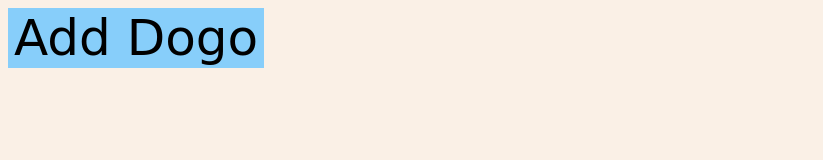
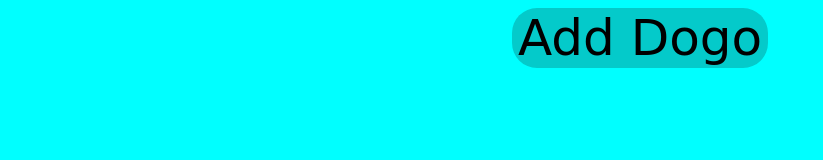
Before and after one commit to geekunny/Web-D, a plain HTML site: page Project-3/index.html in a window 1280 px wide. Shown: the whole page, without its empty margins (0-823 px from the left). Drawn offline with Linux system fonts and the light colour scheme.

Commit message:
half done

```diff
--- a/Project-3/index.html
+++ b/Project-3/index.html
@@ -9,7 +9,7 @@
 </head>
 <body>
     <div class="dogos">
-        <button>Add Dogo</button>
+        <div class="butt"><button>Add Dogo</button></div>
     </div>
 </body>
 </html>
--- a/Project-3/styles.css
+++ b/Project-3/styles.css
@@ -2,14 +2,23 @@
     box-sizing: border-box;
 }
 body{
-    background-color: linen;
+    background-color: cyan;
+}
+.butt {
+    display: flex;
+    justify-content: center;
 }
 button{
-    background-color: lightskyblue;
+    background-color: rgb(4, 202, 202);
     font-size: 50px;
     font-family: cursive;
+    border-radius: 25px;
     border: none;
+    cursor:pointer;
 }
 button:hover{
-    background-color: lightsteelblue;
+    background-color: #a8ffff;
 }
+button:active{
+    background-color: rgb(2, 175, 175);
+}
```
